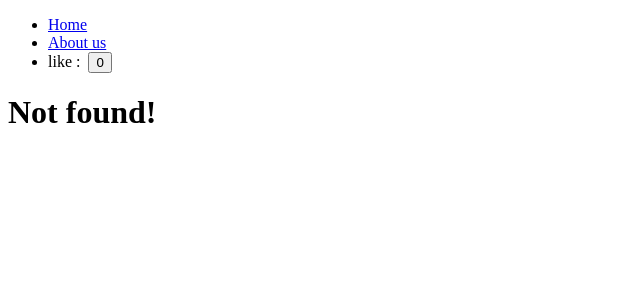
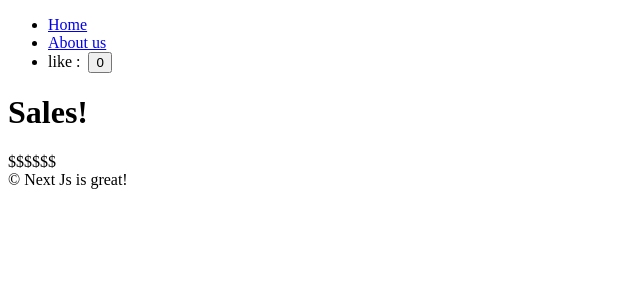
Before and after one commit to yelo-o/NOMAD-NEXTJS14, a Next.js app: page /about-us/company/jobs/sales in a window 1280 px wide. Before the commit this address had no page. Shown: the top 300 px of the page, without its empty margins (0-640 px from the left). Built offline with nearby package versions, Linux system fonts and the light colour scheme.

Commit message:
#2.7 Layouts

```diff
--- /dev/null
+++ b/app/about-us/company/jobs/sales/layout.tsx
@@ -0,0 +1,13 @@
+
+export default function SalesLayout({
+    children,
+  }: {
+    children: React.ReactNode
+  }) {
+    return (
+      <div>
+          {children}
+          $$$$$$
+      </div>
+    )
+  }
--- /dev/null
+++ b/app/about-us/company/jobs/sales/page.tsx
@@ -0,0 +1,7 @@
+export default function Sales() {
+    return (
+        <div>
+            <h1>Sales!</h1>
+        </div>
+    )
+}
--- /dev/null
+++ b/app/about-us/layout.tsx
@@ -0,0 +1,13 @@
+
+export default function AboutUsLayout({
+  children,
+}: {
+  children: React.ReactNode
+}) {
+  return (
+    <div>
+        {children}
+        &copy; Next Js is great!
+    </div>
+  )
+}
--- a/app/about-us/page.tsx
+++ b/app/about-us/page.tsx
@@ -1,9 +1,7 @@
-import Navigation from "../../components/navigation";
 
 export default function AboutUs() {
     return (
         <div>
-            <Navigation />
             <h1>About us!</h1>
         </div>
     );
--- a/app/layout.tsx
+++ b/app/layout.tsx
@@ -1,16 +1,21 @@
+import Navigation from "../components/navigation"
+
 export const metadata = {
   title: 'Next.js',
   description: 'Generated by Next.js',
 }
 
-export default function RootLayout({
+export default function Layout({
   children,
 }: {
   children: React.ReactNode
 }) {
   return (
     <html lang="en">
-      <body>{children}</body>
+      <body>
+        <Navigation />
+        {children}
+      </body>
     </html>
   )
 }
--- a/app/not-found.tsx
+++ b/app/not-found.tsx
@@ -1,9 +1,7 @@
-import Navigation from "../components/navigation"
 
 export default function NotFound() {
     return (
         <div>
-            <Navigation />
             <h1>Not found!</h1>
         </div>
     );
```
Also changed, not shown: app/page.tsx (+3 -5 lines).
